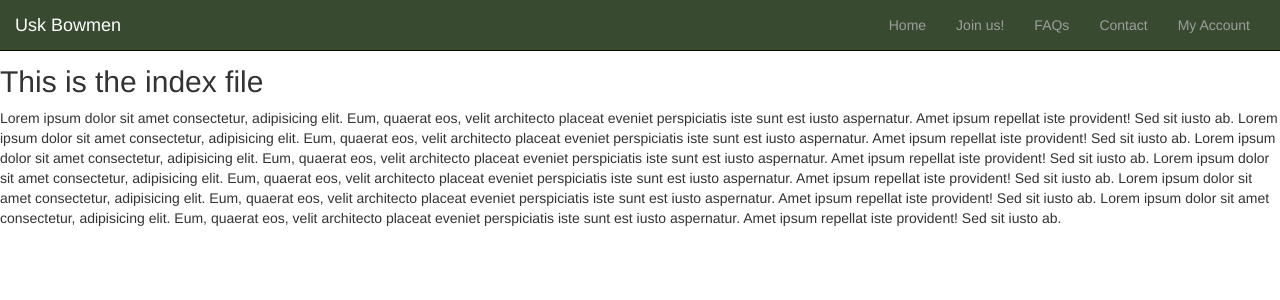
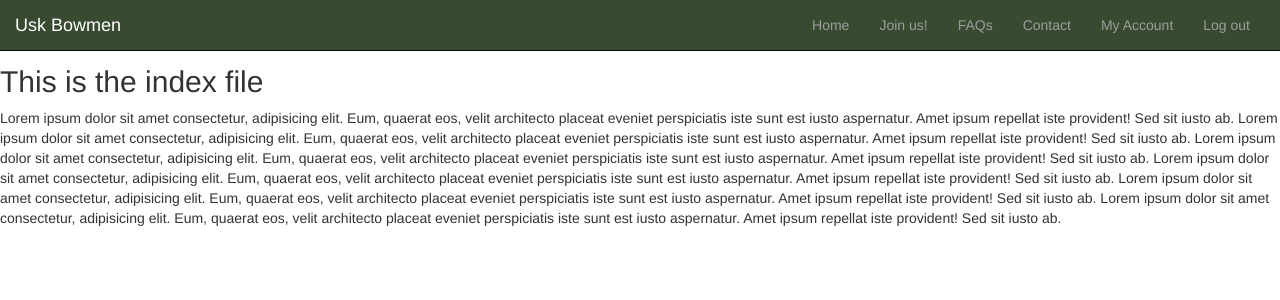
Before and after one commit to CBainCoding/SignUp, a Django app: page / in a window 1280 px wide. Shown: the top 300 px of the page. Run offline with Django 4.2, Linux system fonts and the light colour scheme; a user stored in the database is signed in; some libraries are stand-ins or nearby versions.

Commit message:
Added logout button

```diff
--- a/templates/base.html
+++ b/templates/base.html
@@ -45,6 +45,7 @@
               {% if request.user.is_authenticated %}
                <ul class="nav navbar-nav">
                    <li><a href="{% url 'dashboard:account_page' %}">My Account</a></li>
+                   <li><a href="#">Log out</a></li>
                </ul>
               {% else %}
               <ul class="nav navbar-nav navbar-right">
```
